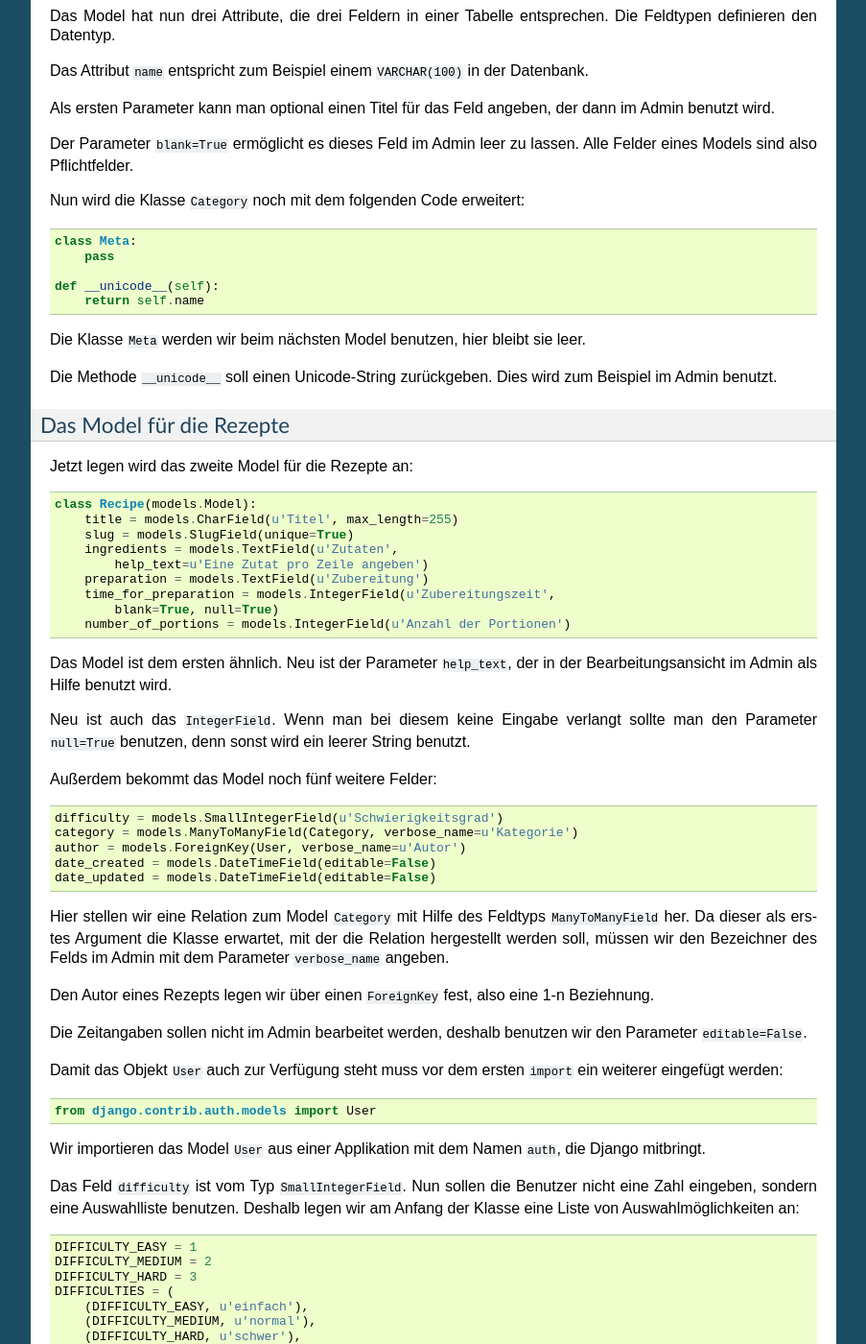
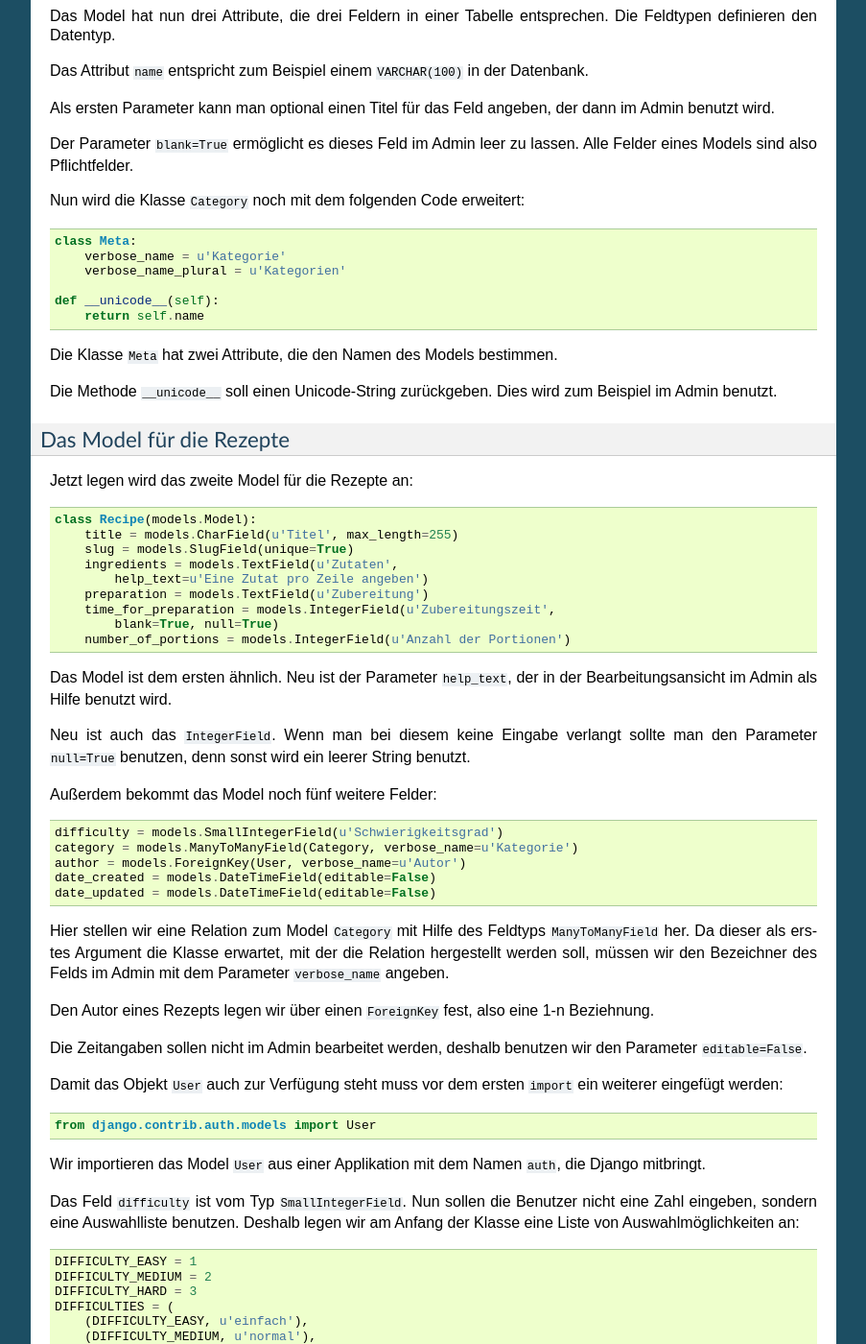
Before and after one commit to keimlink/django-workshop, a Sphinx documentation site: the page built from docs/erstes_projekt/app.rst, in a window 1280 px wide and 1400 px high, scrolled down 933 px. Shown: the whole window at 96% size, without its empty margins (198-1101 px from the left). Built offline with Sphinx 7.4.7, drawn with Linux system fonts in a browser that asks for light colours; some of the changed text lies outside the part shown.

Commit message:
Namen für die Models eingefügt.

```diff
--- a/docs/erstes_projekt/app.rst
+++ b/docs/erstes_projekt/app.rst
@@ -55,12 +55,13 @@
 Nun wird die Klasse ``Category`` noch mit dem folgenden Code erweitert::
 
         class Meta:
-            pass
+            verbose_name = u'Kategorie'
+            verbose_name_plural = u'Kategorien'
 
         def __unicode__(self):
             return self.name
 
-Die Klasse ``Meta`` werden wir beim nächsten Model benutzen, hier bleibt sie leer.
+Die Klasse ``Meta`` hat zwei Attribute, die den Namen des Models bestimmen.
 
 Die Methode ``__unicode__`` soll einen Unicode-String zurückgeben. Dies wird zum Beispiel im Admin benutzt.
 
@@ -122,6 +123,8 @@
 Zuletzt muss wieder eine ``Meta`` Klasse und eine ``__unicode__`` Methode erstellt werden::
 
         class Meta:
+            verbose_name = u'Rezept'
+            verbose_name_plural = u'Rezepte'
             ordering = ['-created_at']
 
         def __unicode__(self):
@@ -163,7 +166,8 @@
         description = models.TextField(u'Beschreibung', blank=True)
 
         class Meta:
-            pass
+            verbose_name = u'Kategorie'
+            verbose_name_plural = u'Kategorien'
 
         def __unicode__(self):
             return self.name
@@ -194,6 +198,8 @@
         updated_at = models.DateTimeField(editable=False)
 
         class Meta:
+            verbose_name = u'Rezept'
+            verbose_name_plural = u'Rezepte'
             ordering = ['-created_at']
 
         def __unicode__(self):
```
